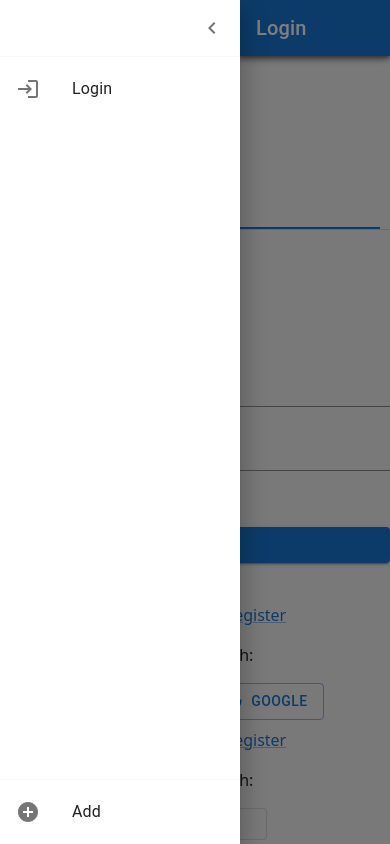
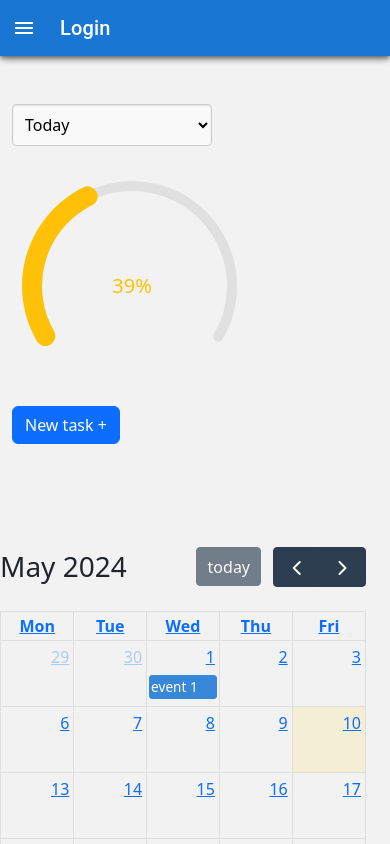
Before and after one commit to Andyfer004/Proyecto_Software_Frontend, a React Native app: screen / in a window 390 px wide. Built offline with nearby package versions, Linux system fonts and the light colour scheme.

Commit message:
finished calendar

```diff
--- a/App.tsx
+++ b/App.tsx
@@ -24,7 +24,7 @@ export default function App() {
       <ToastContainer />
       <NavigationContainer>
           <SidebarGeneral/>
-          <Stack.Navigator initialRouteName="Login">
+          <Stack.Navigator initialRouteName="home">
             <Stack.Screen name="Login" component={LoginScreen} options={{ headerShown: false }} />
             <Stack.Screen name="UpdateAccount" component={UpdateAccountScreen} options={{ headerShown: false }} />
             <Stack.Screen name="home" component={Dashboard} options={{ headerShown: false }} />
--- a/package.json
+++ b/package.json
@@ -13,6 +13,9 @@
     "@emotion/react": "^11.11.4",
     "@emotion/styled": "^11.11.5",
     "@expo/metro-runtime": "~3.1.3",
+    "@fullcalendar/core": "^6.1.13",
+    "@fullcalendar/daygrid": "^6.1.13",
+    "@fullcalendar/react": "^6.1.13",
     "@mui/icons-material": "^5.15.18",
     "@mui/joy": "^5.0.0-beta.36",
     "@mui/material": "^5.15.15",
@@ -40,7 +43,6 @@
     "react-customizable-progressbar": "^1.2.0",
     "react-date-range": "^2.0.1",
     "react-dom": "18.2.0",
-    "react-google-login": "^5.2.2",
     "react-native": "0.73.6",
     "react-native-calendars": "^1.1304.1",
     "react-native-elements": "^3.4.3",
--- a/src/common/GlobalLayout.tsx
+++ b/src/common/GlobalLayout.tsx
@@ -28,6 +28,8 @@ const styles = StyleSheet.create({
   },
   content: {
     flex: 1,
+    width:"100%",
+    height:"100%"
   },
   scrollView: {
     width: '100%',
--- a/src/common/SidebarGeneral.tsx
+++ b/src/common/SidebarGeneral.tsx
@@ -46,7 +46,7 @@ const drawerItems = [
 ];
 
 const SidebarGeneral = () => {
-  const [open, setOpen] = React.useState(true);
+  const [open, setOpen] = React.useState(false);
   const handleDrawerOpen = () => {
     setOpen(true);
   };
--- a/src/views/Dashboard.tsx
+++ b/src/views/Dashboard.tsx
@@ -4,6 +4,9 @@ import { LocalizationProvider } from '@mui/x-date-pickers/LocalizationProvider';
 import { AdapterDayjs } from '@mui/x-date-pickers/AdapterDayjs';
 import { DateCalendar } from '@mui/x-date-pickers/DateCalendar';
 import  {FunctionComponent, ReactNode, useEffect, useState} from 'react'
+import Calendar from './Dashboard/Calendar';
+import GlobalLayout from 'src/common/GlobalLayout';
+import { Box } from '@mui/material';
 
 
 const DaySelector = () => {
@@ -276,52 +279,16 @@ ReactCustomizableProgressbar.defaultProps = {
 
 
 
-const BasicDateCalendar = () => {
-  return (
-    <LocalizationProvider dateAdapter={AdapterDayjs}>
-      <DateCalendar />
-    </LocalizationProvider>
-  );
-};
 
 const Dashboard = () => {
 
-  const styles = {
-    containermain: {
-      display: 'flex',
-      flexDirection: 'row'as 'row',
-      top: 0,
-      flex: 1,
-      margin : '0',
-      justifyContent: 'center',
-      alignItems: 'center',
-      height: '100vh',
-      backgroundColor: 'transparent' // Corregido a transparente para visibilidad
-    },
-    container: {
-      display: 'flex',
-      flexDirection: 'column' as 'column',
-      flex: 1,
-      justifyContent: 'flex-end',
-      alignItems: 'center',
-      height: '100vh',
-      backgroundColor: '#0000'
-    },
-    calendarContainer: {
-      margin: '8%',
-      maxWidth: '40%',
-      width:'40%',
-      backgroundColor: 'rgba(70, 117, 206, 0.8)',
-      color: 'white',
-      padding: '20px',
-      borderRadius: '5px',
-      boxShadow: '0 4px 8px rgba(0, 0, 0, 0.1)'
-    }
-  };
+
 
   return (
-    <div style={styles.containermain}>
-      <div style={styles.container}>
+    <GlobalLayout>
+      <Box  className='row w-100 h-100 justify-content-center mt-5'>
+        <Box  className='col-md-3 align-items-center row'>
+          <Box>
             <DaySelector />
             <ReactCustomizableProgressbar
                 radius={100}
@@ -358,11 +325,13 @@ const Dashboard = () => {
             <div style={{margin: '0 0 30% 0'}}>
               <ModalNewTask  />
             </div>
-      </div>
-      <div style={styles.calendarContainer}>
-        <BasicDateCalendar />
-      </div>
-    </div>
+          </Box>
+        </Box>
+        <Box className='col-md-8'>
+            <Calendar/>
+        </Box>
+      </Box>
+    </GlobalLayout>
   );
 };
 
--- /dev/null
+++ b/src/views/Dashboard/Calendar.tsx
@@ -0,0 +1,70 @@
+import React, { useState } from "react";
+import NotificationService from "src/common/AlertNotification";
+import moment from "moment";
+import FullCalendar from '@fullcalendar/react'
+import dayGridPlugin from '@fullcalendar/daygrid'
+
+
+const events = [
+    {
+        'title': 'All Day Event very long title',
+        'allDay': true,
+        'start': new Date(2024, 3, 0),
+        'end': new Date(2024, 3, 1)
+    },
+    {
+        'title': 'Long Event',
+        'start': new Date(2024, 3, 7),
+        'end': new Date(2024, 3, 10)
+    },
+    {
+        'title': 'Some Event',
+        'start': new Date(2024, 3, 9, 0, 0, 0),
+        'end': new Date(2024, 3, 9, 0, 0, 0)
+    },
+    {
+        'title': 'Conference',
+        'start': new Date(2024, 3, 11),
+        'end': new Date(2024, 3, 13),
+        desc: 'Big conference for important people'
+    },
+    {
+        'title': 'Meeting',
+        'start': new Date(2024, 3, 12, 10, 30, 0, 0),
+        'end': new Date(2024, 3, 12, 12, 30, 0, 0),
+        desc: 'Pre-meeting meeting, to prepare for the meeting'
+    },
+    {
+        'title': 'Lunch',
+        'start': new Date(2024, 3, 12, 12, 0, 0, 0),
+        'end': new Date(2024, 3, 12, 13, 0, 0, 0),
+        desc: 'Power lunch'
+    },
+    {
+        'title': 'Meeting',
+        'start': new Date(2024, 3, 12, 14, 0, 0, 0),
+        'end': new Date(2024, 3, 12, 15, 0, 0, 0)
+    },
+
+]
+
+
+const Calendar: React.FC = () => {
+
+    return (
+        <>
+            <FullCalendar
+                plugins={[ dayGridPlugin ]}
+                initialView="dayGridMonth"
+                weekends={false}
+                events={[
+                    { title: 'event 1', date: '2024-05-01' },
+                    { title: 'event 2', date: '2024-05-22' }
+                ]}
+            />
+        </>
+    )
+
+};
+
+export default Calendar;
--- a/src/views/Login.tsx
+++ b/src/views/Login.tsx
@@ -1,5 +1,5 @@
 import React from 'react';
-import { GoogleLogin, GoogleLoginResponse, GoogleLoginResponseOffline } from 'react-google-login';
+//import { GoogleLogin, GoogleLoginResponse, GoogleLoginResponseOffline } from 'react-google-login';
 import TextField from '@mui/material/TextField';
 import FormControlLabel from '@mui/material/FormControlLabel';
 import Checkbox from '@mui/material/Checkbox';
@@ -58,12 +58,12 @@ const Login: React.FC = () => {
     setValue(newValue);
   };
 
-  const handleLoginSuccess = (response: GoogleLoginResponse | GoogleLoginResponseOffline) => {
-    if ('profileObj' in response) {
-      console.log('Login Success:', response.profileObj);
-      // Manejo del acceso a los datos del usuario, response.profileObj contiene la información del perfil
-    }
-  };
+  // const handleLoginSuccess = (response: GoogleLoginResponse | GoogleLoginResponseOffline) => {
+  //   if ('profileObj' in response) {
+  //     console.log('Login Success:', response.profileObj);
+  //     // Manejo del acceso a los datos del usuario, response.profileObj contiene la información del perfil
+  //   }
+  // };
 
   const handleLoginFailure = (response: any) => {
     console.error('Login Failed:', response);
@@ -149,7 +149,7 @@ const Login: React.FC = () => {
               <p>Not a member? <Link href="#!">Register</Link></p>
               <p>or sign up with:</p>
               <Button variant="outlined" startIcon={<FacebookIcon />} sx={{ mx: 1 }} className='text-center' />
-              <GoogleLogin
+              {/* <GoogleLogin
                 clientId={client_id}
                 buttonText="Login with Google"
                 onSuccess={handleLoginSuccess}
@@ -159,7 +159,7 @@ const Login: React.FC = () => {
                   <Button variant="outlined" startIcon={<GoogleIcon />} sx={{ mx: 1 }} onClick={renderProps.onClick} disabled={renderProps.disabled}>
                   </Button>
                 )}
-              />
+              /> */}
             </Box>
           </form>
         ) : (
```
Also changed, not shown: 1 other file (tests, documents, lock files or other folders). Lines whose indentation alone changed are shown as unchanged.
